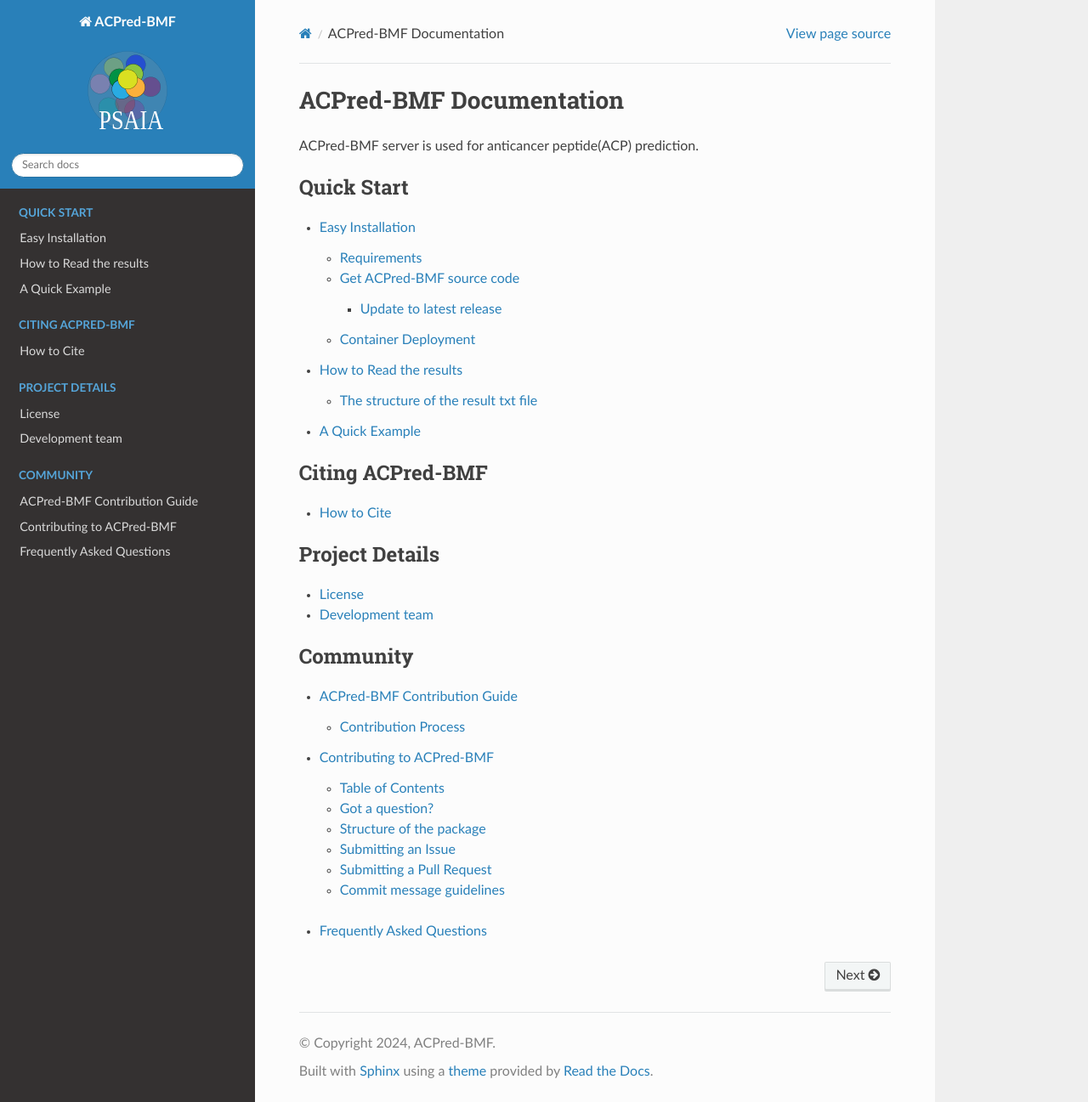
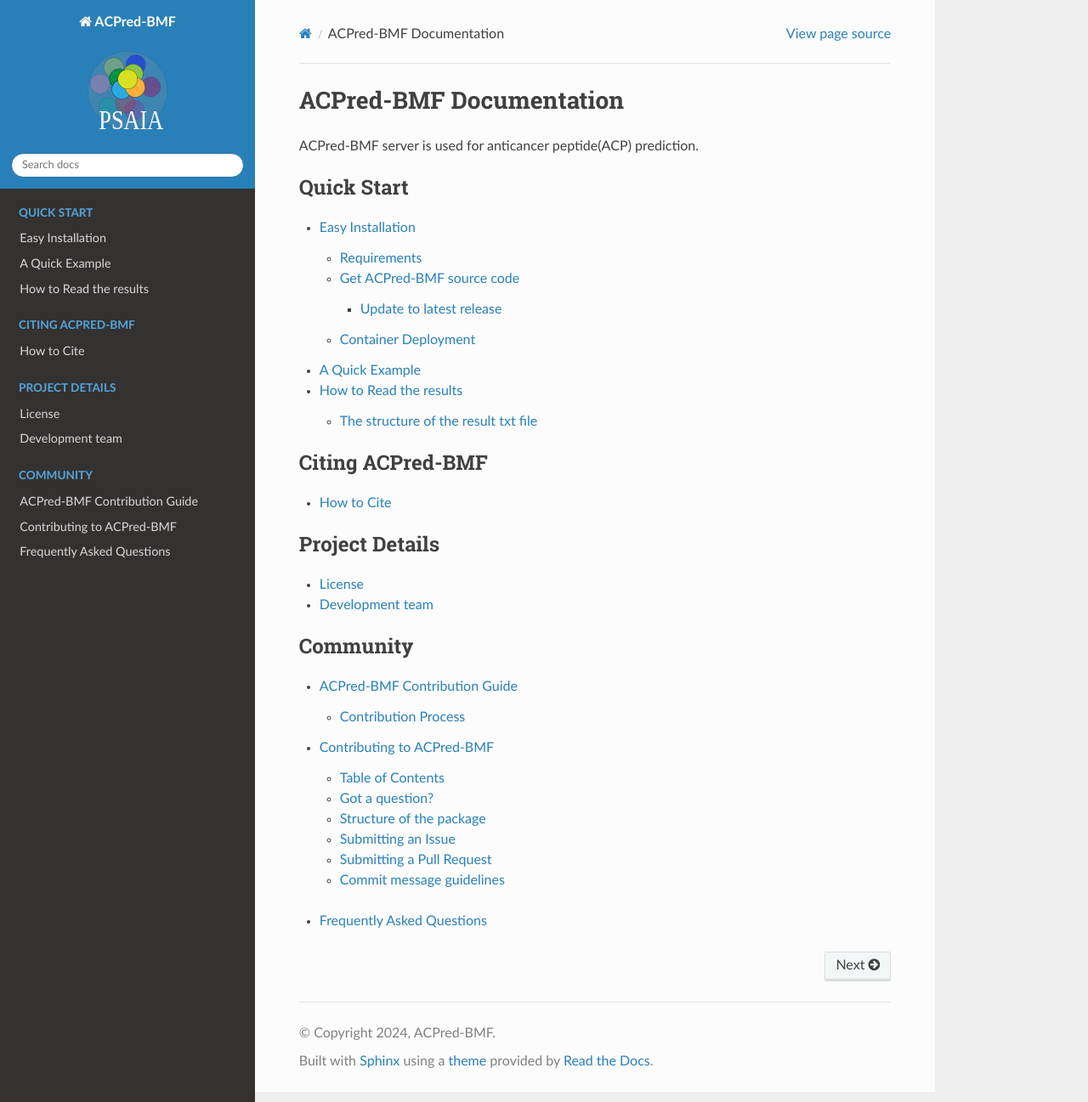
Before and after one commit to RUC-MIALAB/ACPred-BMF, a Sphinx documentation site: the page built from docs/source/index.rst, in a window 1280 px wide and 1297 px high. Shown: the whole window at 85% size. Built offline with Sphinx 7.4.7 and the Read the Docs theme 2.0.0, drawn with Linux system fonts in a browser that asks for light colours.

Commit message:
Add files via upload

```diff
--- a/docs/source/index.rst
+++ b/docs/source/index.rst
@@ -14,8 +14,8 @@
    :caption: Quick Start
 
    quick_start/easy_install_ACPred-BMF
+   quick_start/hands_on_ACPred-BMF
    quick_start/How_to_Read_the_results
-   quick_start/hands_on_ACPred-BMF
 
 .. toctree::
    :maxdepth: 2
```
